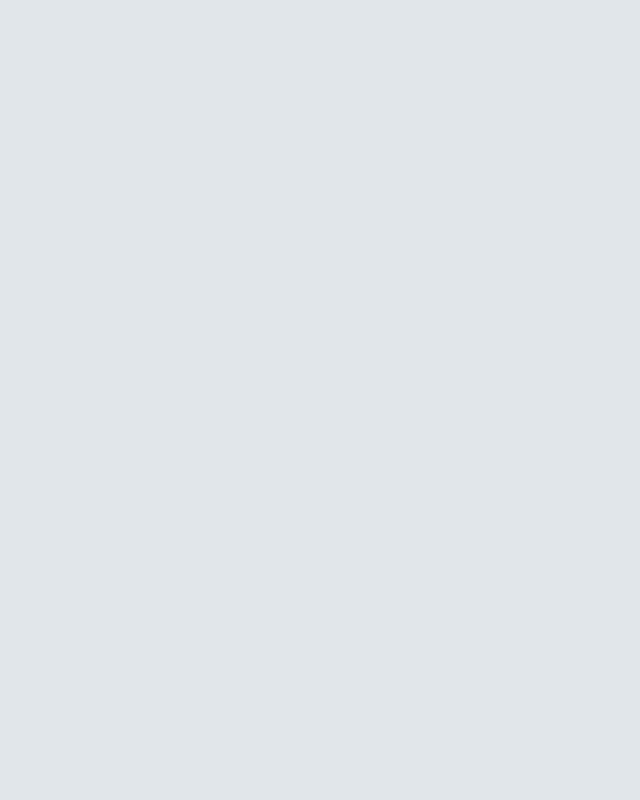
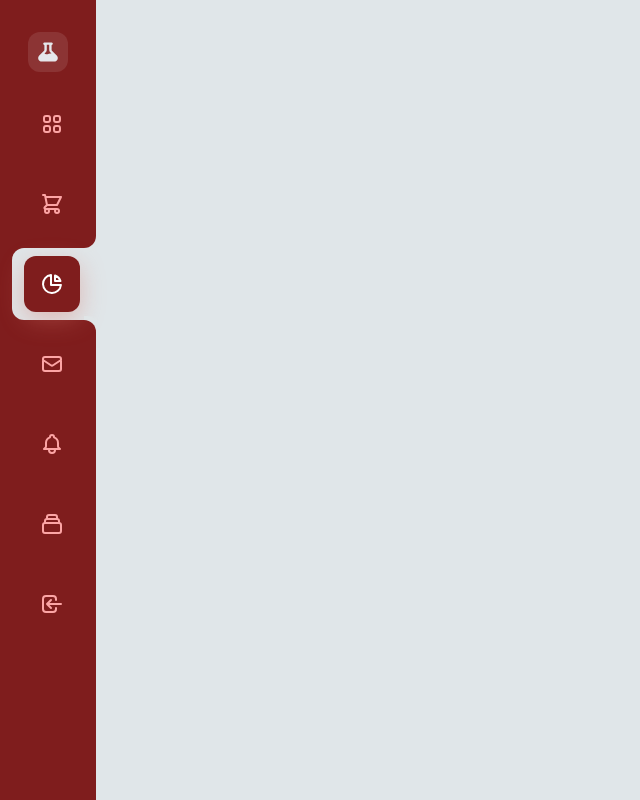
Before and after one commit to jmosesessel/pos-vue-vite, a Vue app: page / in a window 1280 px wide. Shown: the whole page, without its empty margins (0-640 px from the left). Built offline with nearby package versions, Linux system fonts and the light colour scheme.

Commit message:
added sidebar

```diff
--- a/src/App.vue
+++ b/src/App.vue
@@ -1,5 +1,13 @@
 <template>
   <div class="flex w-full min-h-screen font-sans bg-gray-100">
+    <Sidebar />
+    <main>
 
+    </main>
   </div>
 </template>
+
+<script setup>
+import Sidebar from './components/Sidebar.vue';
+
+</script>
--- /dev/null
+++ b/src/components/Sidebar.vue
@@ -0,0 +1,53 @@
+<template>
+    <div class="flex flex-col gap-y-4 items-center py-8 w-24 bg-red-900">
+        <button class="p-2 bg-opacity-10 text-gray-200 rounded-xl bg-white">
+            <FoodIcon />
+        </button>
+        <div class="flex flex-col gap-y-2 items-end self-end">
+            <div v-for="(menu,i) in menus"
+            :class="activeMenu === menu.name
+            ? 'bg-gray-100 rounded-l-xl relative before:absolute before:w-4 before:h-8 before:-top-8 before:rounded-br-xl before:right-0 before:shadow-inverse-top after:absolute after:w-4 after:h-8 after:-bottom-8 after:rounded-tr-xl after:right-0 after:shadow-inverse-bottom'
+            : ''
+            "
+            :key="i">
+            <button class="p-4 my-2 mr-4 ml-3 rounded-xl" @click="activeMenu = menu.name"
+            :class="activeMenu === menu.name
+            ? 'text-white shadow-error bg-red-900'
+            : 'text-red-300'
+            "
+            >
+            <Component :is="menu.icon" class="w-6 h-6" />
+            </button>
+            </div>
+        </div>
+    </div>
+</template>
+
+<script setup>
+    import {ref} from 'vue';
+    import FoodIcon from '../icons/food.svg';
+    import HomeIcon from '../icons/home.svg';
+    import ShoppingIcon from '../icons/shopping.svg';
+    import GraphIcon from '../icons/graph.svg';
+    import MessageIcon from '../icons/message.svg';
+    import NotificationIcon from '../icons/notification.svg';
+    import SettingsIcon from '../icons/settings.svg';
+    import LogoutIcon from '../icons/logout.svg';
+
+    const activeMenu = ref("Graph");
+
+    const menus = [
+        {name: "Dashboard", icon: HomeIcon},
+        {name: "Shopping", icon: ShoppingIcon},
+        {name: "Graph", icon: GraphIcon},
+        {name: "Messages", icon: MessageIcon},
+        {name: "Notifications", icon: NotificationIcon},
+        {name: "Settings", icon: SettingsIcon},
+        {name: "Logout", icon: LogoutIcon}
+    ]
+
+</script>
+
+<style>
+
+</style>
```
